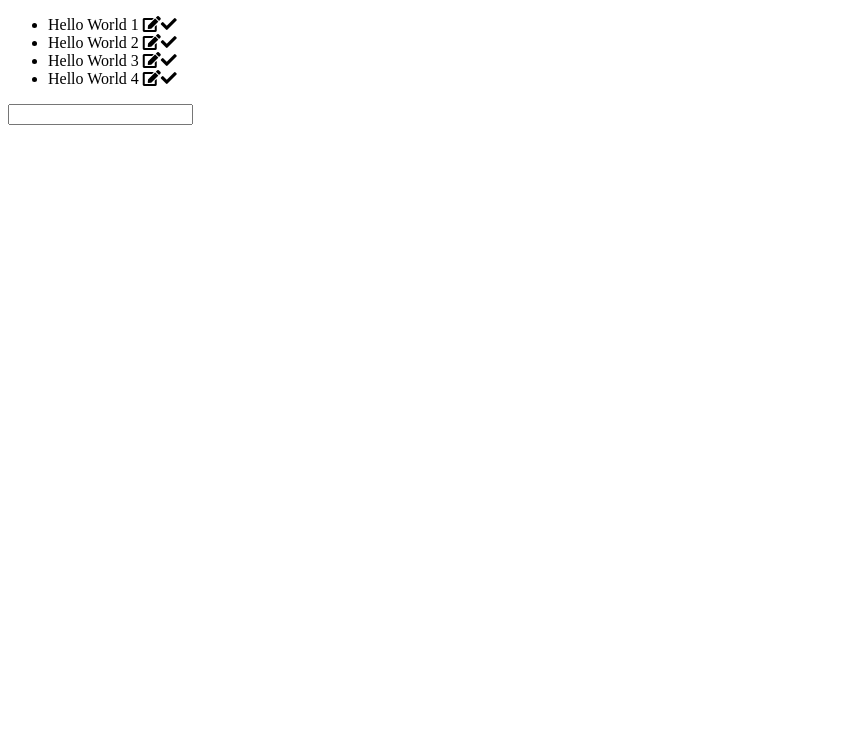
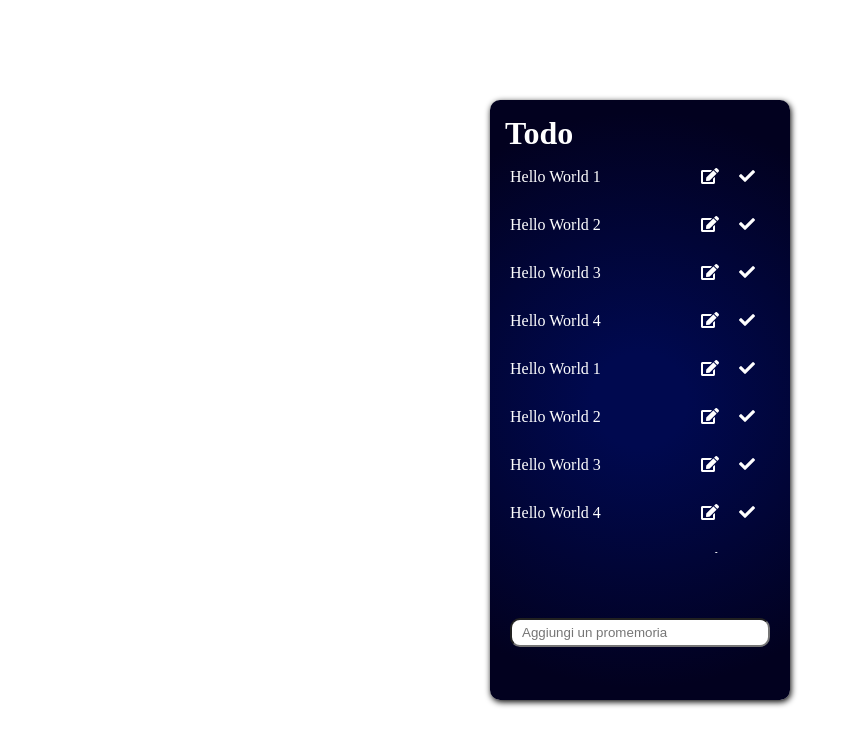
Before and after one commit to viktor998/vue-todolist, a plain HTML site: page index.html in a window 1280 px wide. Shown: the whole page, without its empty margins (0-851 px from the left). Drawn offline with nearby package versions, Linux system fonts and the light colour scheme.

Commit message:
Esercizio terminato

```diff
--- a/assets/css/master.css
+++ b/assets/css/master.css
@@ -0,0 +1,85 @@
+*{
+    margin: 0;
+    padding: 0;
+    box-sizing: border-box;
+    color: white;
+}
+
+#root{
+    display: flex;
+    width: 100vw;
+    height: 100vh;
+    justify-content: center;
+    align-items: center;
+}
+
+.container{
+    position: relative;
+    width: 300px;
+    height: 600px;
+    display: flex;
+    flex-direction: column;
+    justify-content: space-around;
+    padding: 20px;
+    background: radial-gradient(circle,#00094f  14%, #02011f 86%);
+    border-radius: 10px;
+    box-shadow: 1px 2px 6px #000;
+}
+
+.header-container{
+    position: absolute;
+    top: 0;
+    left: 0;
+    width: 100%;
+    height: 60px;
+    margin-bottom: 40px;
+
+    border-top-left-radius: 10px;
+    border-top-right-radius: 10px;
+}
+
+.header-container h1{
+    margin: 15px;
+}
+
+ul{
+    height: 400px;
+    list-style: none;
+    display: flex;
+    flex-direction: column;
+    overflow: auto;
+    overflow-x: hidden;
+}
+
+li{
+    display: flex;
+    justify-content: space-between;
+    padding: 15px 0;
+}
+
+.controls{
+    padding: 0 5px;
+    margin-right: 10px;
+}
+
+.underline{
+    text-decoration: line-through;
+}
+
+::-webkit-scrollbar {
+
+    width: 4px;
+    height: 6px;
+    background-color: rgba(255, 255, 255, 0);
+   }
+   ::-webkit-scrollbar-thumb {
+    margin-left: 100px;
+    background: radial-gradient(circle, #c92445 52%,#f833ff 100%);
+    border-radius: 15px;
+   }
+
+ input{
+     border-radius: 10px;
+     padding:5px 10px;
+     color: #000;
+ }
--- a/assets/js/main.js
+++ b/assets/js/main.js
@@ -18,17 +18,45 @@ var app = new Vue({
             {
                 title: 'Hello World 4',
                 status: 'todo'
+            },
+            {
+                title: 'Hello World 1',
+                status: 'todo'
+            },
+            {
+                title: 'Hello World 2',
+                status: 'todo'
+            },
+            {
+                title: 'Hello World 3',
+                status: 'todo'
+            },
+            {
+                title: 'Hello World 4',
+                status: 'todo'
+            },
+            {
+                title: 'Hello World 1',
+                status: 'todo'
+            },
+            {
+                title: 'Hello World 2',
+                status: 'todo'
             }
+
         ]
     },
     computed:{
         todosCompute: function(){
+
             let done = this.todos.filter((todo)=> todo.status == 'done');
             let todo = this.todos.filter((todo)=> todo.status == 'todo');
 
             return [...todo, ...done]
-        }
+        },
+
     },
+
     methods:{
         add: function(){
             if(this.inputUser != ''){
@@ -54,6 +82,9 @@ var app = new Vue({
 
             this.inputUser = todo.title
             this.todos.splice(i, 1)
-        }
+        },
+
     }
 })
+
+console.log(new Date())
--- a/index.html
+++ b/index.html
@@ -10,15 +10,24 @@
 </head>
 <body>
     <div id="root">
-        <ul>
-            <li v-for='(todo, i) in todosCompute'>
-                <span class="todo-txt" >{{todo.title}}</span>
-                <span v-if="todo.status != 'done'"><i class="fas fa-edit" @click='txt(todo, i)'></i><i class="fas fa-check" @click='doneCheck(todo)'></i></span>
-                <span v-if="todo.status == 'done'" @click= 'remove(todo)'><i class="fas fa-trash" ></i></span>
-            </li>
-        </ul>
 
-        <input v-model = 'inputUser' type="text" @keyup.enter= 'add'>
+        <div class="container">
+            <div class="header-container">
+                <h1>
+                    Todo
+                </h1>
+
+            </div>
+            <ul>
+                <li v-for='(todo, i) in todosCompute'>
+                    <span class="todo-txt" :class="(todo.status == 'done') ? 'underline' : ''">{{todo.title}}</span>
+                    <span v-if="todo.status != 'done'" ><i class="fas fa-edit controls" @click='txt(todo, i)'></i><i class="fas fa-check controls" @click='doneCheck(todo)'></i></span>
+                    <span v-if="todo.status == 'done'"  @click= 'remove(todo)'><i class="fas fa-trash controls" ></i></span>
+                </li>
+            </ul>
+
+            <input v-model = 'inputUser' type="text" @keyup.enter= 'add' placeholder="Aggiungi un promemoria">
+        </div>
     </div>
     <script src="https://cdn.jsdelivr.net/npm/vue"></script>
     <script src="./assets/js/main.js"></script>
```
